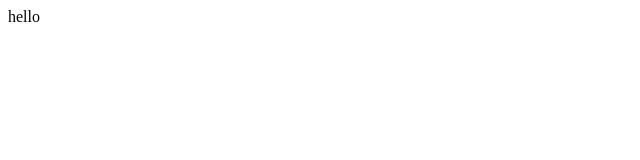
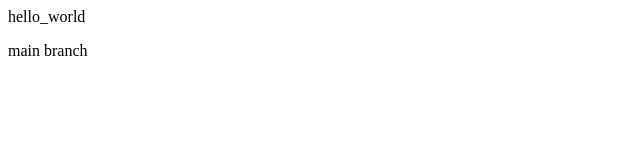
Before and after one commit to dometell/car_location_repo, a plain HTML site: page index.html in a window 1280 px wide. Shown: the whole page, without its empty margins (0-640 px from the left). Drawn offline with Linux system fonts and the light colour scheme.

Commit message:
update main branch to make conflict

```diff
--- a/index.html
+++ b/index.html
@@ -1 +1,2 @@
-<h>hello</h>
+<h>hello_world</h>
+<p>main branch</p>
```
